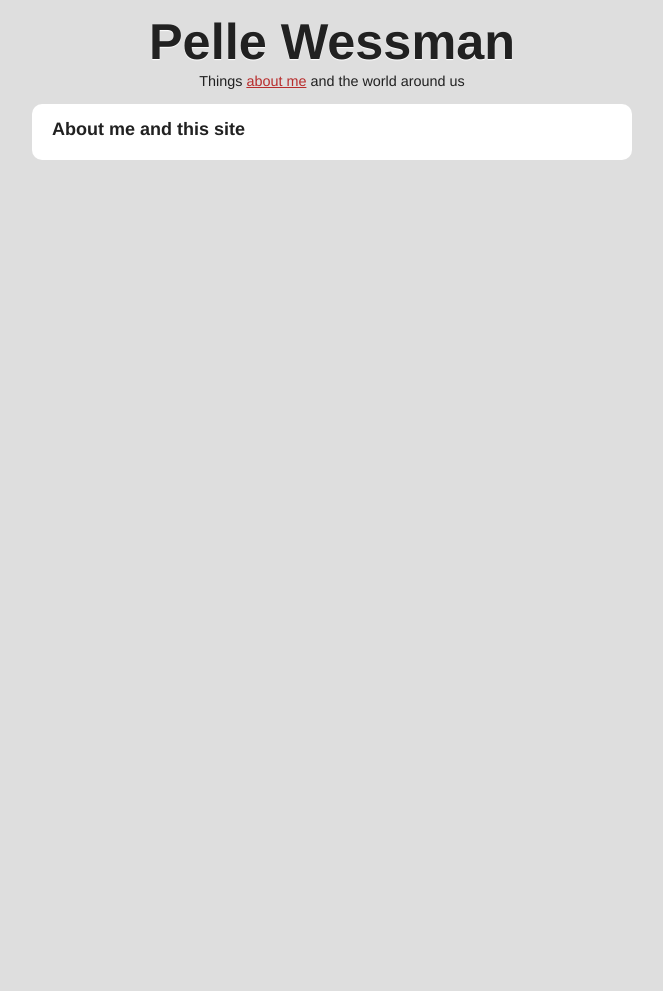
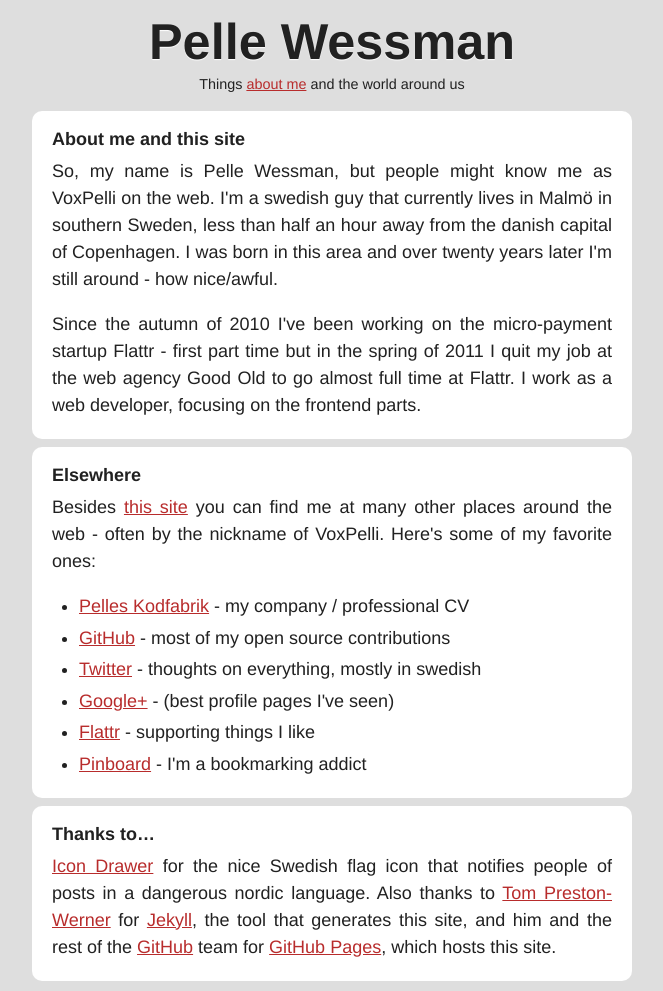
Before and after one commit to voxpelli/voxpelli.github.com, a Jekyll site: the page built from about.html, in a window 1280 px wide. Shown: the whole page, without its empty margins (308-971 px from the left). Built offline with Jekyll 4.4.1, drawn with Linux system fonts in a browser that asks for light colours; before the commit the page ends 900 px from its top, so only the background shows below that.

Commit message:
Almost done

```diff
--- a/_layouts/default.html
+++ b/_layouts/default.html
@@ -1,9 +1,17 @@
 <!doctype html>
-<html lang="en" class="no-js">
+<html lang="en">
 <head>
   <meta charset="utf-8" />
+
   <title>{{ page.title }}</title>
+
   <link rel="stylesheet" type="text/css" media="all" href="/css/style.css" />
+  <link rel="alternate" type="application/atom+xml" href="/all.xml" title="All posts" />
+  <link rel="alternate" type="application/atom+xml" href="/english.xml" title="English posts" />
+
+  {% if page.author != null %}
+    <link rel="author" type="text/html"  href="/" />
+  {% endif %}
 </head>
 <body>
   <header>
@@ -13,4 +21,23 @@
 
   {{ content }}
 
+  <script type="text/javascript">
+    (function() {
+      var s = document.createElement('script'), t = document.getElementsByTagName('script')[0];
+      s.type = 'text/javascript';
+      s.async = true;
+      s.src = 'http://api.flattr.com/js/0.6/load.js?mode=auto&button=compact&uid=voxpelli&category=text';
+      t.parentNode.insertBefore(s, t);
+    })();
+  </script>
+  <script type="text/javascript">
+    var _gaq = _gaq || [];
+    _gaq.push(['_setAccount', 'UA-6823873-1']);
+    _gaq.push(['_trackPageview']);
+    (function() {
+      var ga = document.createElement('script'); ga.type = 'text/javascript'; ga.async = true;
+      ga.src = ('https:' == document.location.protocol ? 'https://ssl' : 'http://www') + '.google-analytics.com/ga.js';
+      var s = document.getElementsByTagName('script')[0]; s.parentNode.insertBefore(ga, s);
+    })();
+  </script>
 </body>
--- a/_layouts/post.html
+++ b/_layouts/post.html
@@ -12,6 +13,6 @@
     <time {% if page.lang == null %}lang="en"{% endif %} datetime="{{ page.date | date_to_xmlschema }}" pubdate>
       {{ page.date | date_to_long_string }}
     </time>
-    - <a href="/" rel="author">Pelle Wessman</a>
+    <a class="FlattrButton" href="http://voxpelli.se{{ page.url }}" title="{{ page.title }}" lang="{% if page.lang == 'en' %}en{% else %}se{% endif %}"></a>
   </footer>
 </article>
--- a/_layouts/refresh.html
+++ b/_layouts/refresh.html
@@ -2,6 +2,6 @@
 <html>
 <head>
 <meta http-equiv="content-type" content="text/html; charset=utf-8" />
-<meta http-equiv="refresh" content="0;url={{ page.refresh_to_post_id }}" />
+<meta http-equiv="refresh" content="0;url={{ page.refresh_to_post_id }}/" />
 </head>
 </html>
--- a/_posts/2009-02-18-norsk-ie-6-revolt-inledd-jippie.textile
+++ b/_posts/2009-02-18-norsk-ie-6-revolt-inledd-jippie.textile
@@ -9,4 +9,4 @@
 
 Själv ville jag haka på trenden - men eftersom att jag sitter på "Drupal":http://drupal.org/ på denna bloggen så kan jag inte använda den "Wordpress plugin":http://wordpress.org/extend/plugins/shockingly-big-ie6-warning/ som "Joakim Jardenberg":http://jardenberg.se/ tipsade om på Mindpark-bloggen utan fick slänga ihop en egen lite snabbt.
 
-Ni hittar min Drupal-modul på GitHub: http://github.com/voxpelli/drupal-ie6notify
+Ni hittar min Drupal-modul på GitHub: "http://github.com/voxpelli/drupal-ie6notify":http://github.com/voxpelli/drupal-ie6notify
--- a/about.html
+++ b/about.html
@@ -5,4 +5,24 @@
 
 <article>
   <h2>About me and this site</h2>
+  <p>So, my name is Pelle Wessman, but people might know me as VoxPelli on the web. I'm a swedish guy that currently lives in Malmö in southern Sweden, less than half an hour away from the danish capital of Copenhagen. I was born in this area and over twenty years later I'm still around - how nice/awful.</p>
+  <p>Since the autumn of 2010 I've been working on the micro-payment startup Flattr - first part time but in the spring of 2011 I quit my job at the web agency Good Old to go almost full time at Flattr. I work as a web developer, focusing on the frontend parts.</p>
 </article>
+
+<section>
+  <h2>Elsewhere</h2>
+  <p>Besides <a rel="me" href="/">this site</a> you can find me at many other places around the web - often by the nickname of VoxPelli. Here's some of my favorite ones:</p>
+  <ul>
+    <li><a rel="me" href="https://kodfabrik.se/">Pelles Kodfabrik</a> - my company / professional CV</li>
+    <li><a rel="me" href="https://github.com/voxpelli">GitHub</a> - most of my open source contributions</li>
+    <li><a rel="me" href="http://twitter.com/voxpelli">Twitter</a> - thoughts on everything, mostly in swedish</li>
+    <li><a rel="me" href="http://www.google.com/profiles/VoxPelli">Google+</a> - (best profile pages I've seen)</li>
+    <li><a rel="me" href="https://flattr.com/profile/VoxPelli">Flattr</a> - supporting things I like</li>
+    <li><a rel="me" href="http://pinboard.in/u:voxpelli">Pinboard</a> - I'm a bookmarking addict</li>
+  </ul>
+</section>
+
+<section>
+  <h2>Thanks to…</h2>
+  <p><a href="http://www.icondrawer.com/">Icon Drawer</a> for the nice Swedish flag icon that notifies people of posts in a dangerous nordic language. Also thanks to <a href="http://tom.preston-werner.com/">Tom Preston-Werner</a> for <a href="https://github.com/mojombo/jekyll">Jekyll</a>, the tool that generates this site, and him and the rest of the <a href="">GitHub</a> team for <a href="http://pages.github.com/">GitHub Pages</a>, which hosts this site.</p>
+</section>
--- a/css/style.css
+++ b/css/style.css
@@ -1,17 +1,22 @@
 *{margin:0;padding:0}
 html{background:#DEDEDE}
-body{font-size:18px;font-family:"Helvetica neue", Helvetica, Arial, "MS Trebuchet", sans-serif;margin:10px auto;max-width:600px;color:#212121}
+body{font-size:18px;line-height:1.5;text-align: justify;font-family:"Helvetica neue", Helvetica, Arial, "MS Trebuchet", sans-serif;margin:10px auto;max-width:600px;color:#212121}
 a{color:#B82C2C}
 a:hover{color:#912323}
+a[hreflang="se"]:before {content:"";width:16px;height:16px;margin-right: 4px;display:inline-block;background:url(img/se.png) no-repeat 0 0;text-indent:-5000em;vertical-align:middle}
 img{border:0}
-h1{font-size:2.8em;padding:2px 20px;text-align:center;}
+h1{font-size:2.8em;line-height:1.2;padding:2px 20px;text-align:center;}
 h1 a{color:#212121;text-shadow:#fff 0 1px 1px;text-decoration:none}
 h1 a:hover{color:#212121}
 h1 em{color:#d33;font-style:normal}
-h2{font-size:1em}
-h2,p,li{margin-bottom:5px}
+h2,h3,h4{font-size:1em}
+p,ul,ol{margin-bottom:1em}
+h2,p:last-child,ul:last-child,ol:last-child{margin-bottom:5px}
+li{margin-bottom:.25em}
 ul,ol{padding-left:1.5em}
 .subtitle{font-size:.8em;padding:0 100px;text-align:center;margin-bottom:15px}
-body > *:not(header) {background:#fff;-moz-border-radius:10px;-webkit-border-radius:10px;border-radius:10px;padding: 15px 20px;margin-bottom:8px}
+body > *:not(header):not(address) {background:#fff;-moz-border-radius:10px;-webkit-border-radius:10px;border-radius:10px;padding: 15px 20px;margin-bottom:8px}
 address{font-style:normal;padding:0 10px 10px;text-align:center;font-size:.7em}
-.posts li:lang(se) a:before {content:"";width:16px;height:16px;display:inline-block;background:url(img/se.png) no-repeat 0 0;text-indent:-5000em;vertical-align:middle}
+ul.posts{list-style:none;padding:0}
+ul.posts time,article footer{color:#aaa;font-size:.8em}
+.FlattrButton{margin-bottom:-1px;float:right}
```
Also changed, not shown: other parts of _layouts/post.html (+1 -0 lines), index.html (+5 -5 lines). Lines whose indentation alone changed are shown as unchanged.
